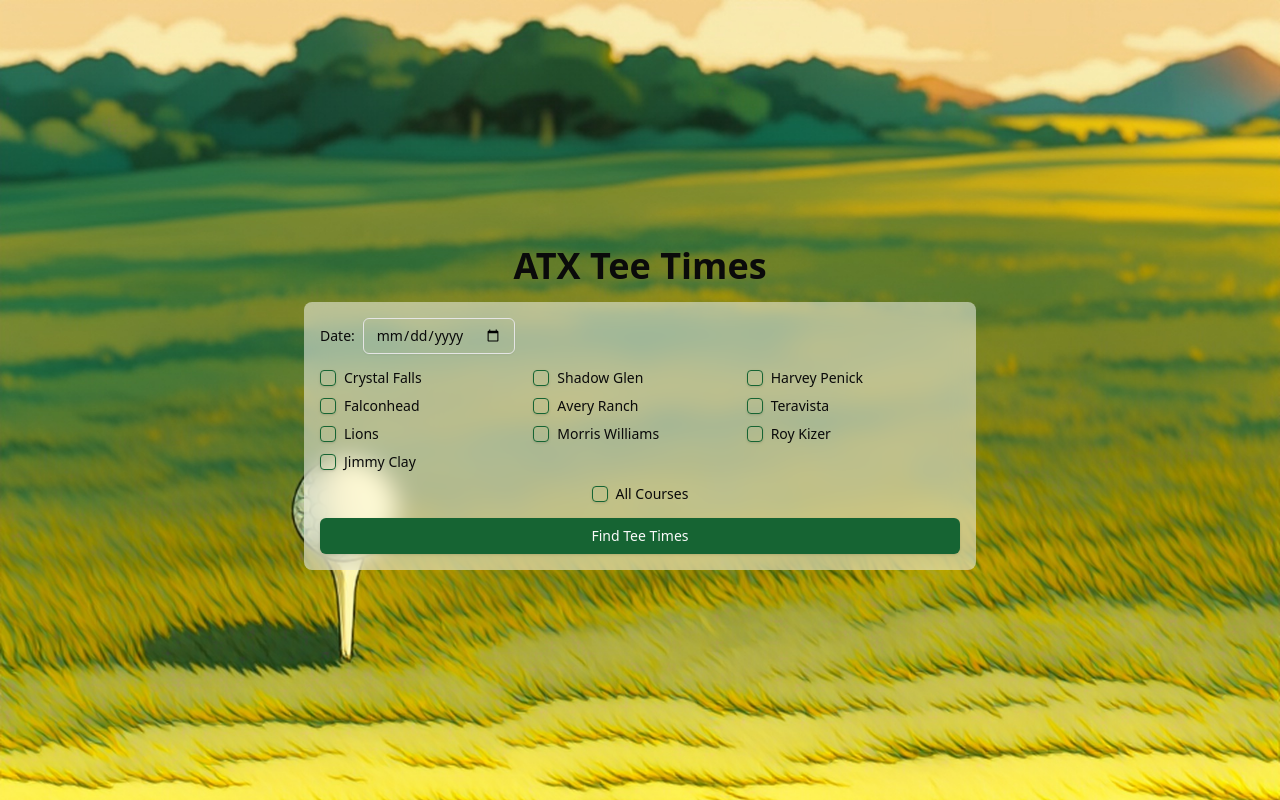
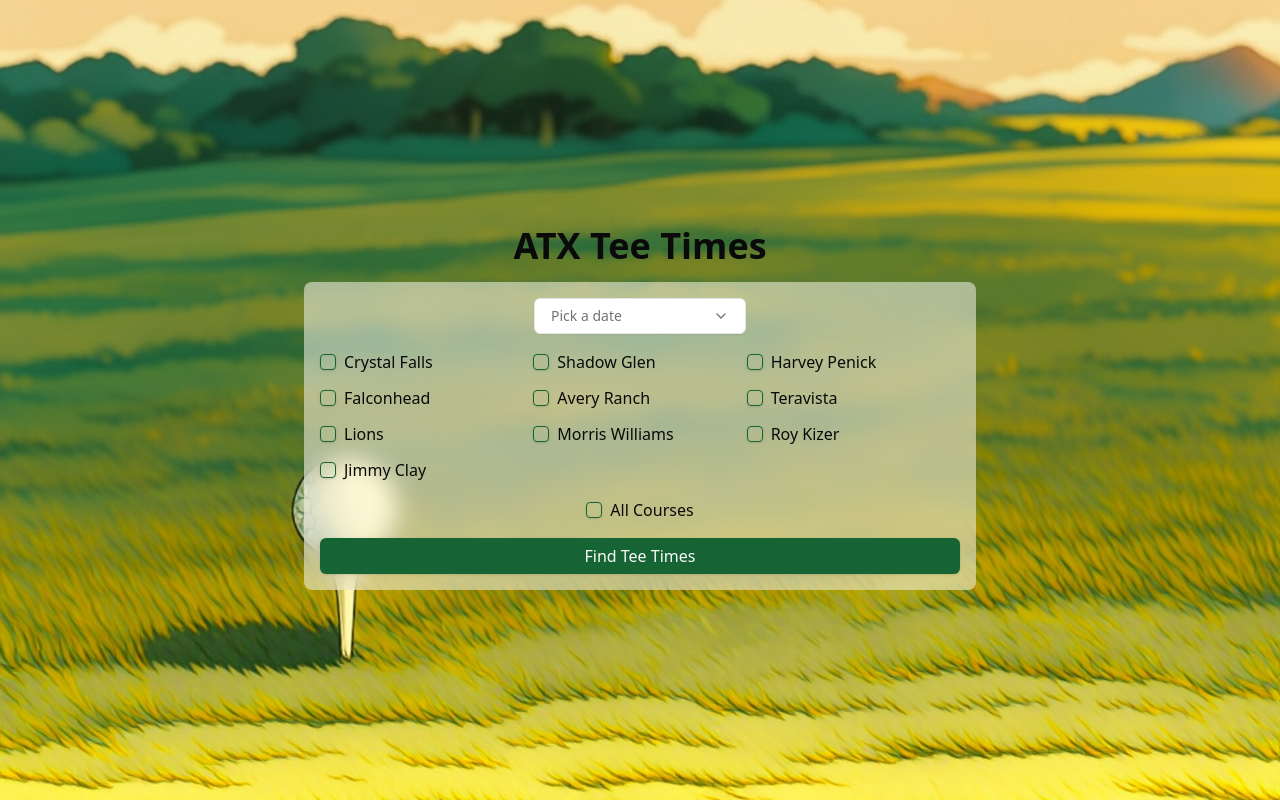
Before and after one commit to samkbe/golf-crawl, a Next.js app: page / in a window 1280 px wide. Built offline with nearby package versions, Linux system fonts and the light colour scheme.

Commit message:
UI Changes

```diff
--- a/app/page.tsx
+++ b/app/page.tsx
@@ -6,9 +6,12 @@ import { TeeTimeTable } from "@/app/components/teeTimeTable";
 import { Checkbox } from "@/components/ui/checkbox";
 import { Button } from "@/components/ui/button";
 import { Label } from "@/components/ui/label";
-import { Input } from "@/components/ui/input";
+import { Calendar } from "@/components/ui/calendar";
+import { Popover, PopoverContent, PopoverTrigger } from "@/components/ui/popover";
 import { toast } from "sonner";
 import { ErrorBoundary } from "@/app/components/errorBoundary";
+import { format } from "date-fns";
+import { ChevronDownIcon } from "lucide-react";
 
 const courses = [
 	{
@@ -60,6 +63,7 @@ export default function Home() {
 		isLoading: false,
 	});
 
+	const [date, setDate] = useState<Date>();
 	const [allSelected, setAllSelected] = useState(false);
 	const [hasSubmitted, setHasSubmitted] = useState(false);
 	const [selectedCourseNames, setSelectedCourseNames] = useState<string[]>([]);
@@ -91,11 +95,31 @@ export default function Home() {
 						);
 					}
 				}}
-				className="max-w-2xl rounded-lg p-4 mt-4 md:mx-auto bg-white/50 backdrop-blur-md"
+				className="max-w-2xl rounded-lg p-4 mt-4 md:mx-auto bg-white/50 backdrop-blur-md text-md"
 			>
-				<div className="flex items-center gap-2">
-					<Label htmlFor="date">Date:</Label>
-					<Input id="date" name="date" type="date" required className="w-auto" />
+				<div className="flex items-center gap-2 justify-center">
+					<input type="hidden" name="date" value={date ? format(date, "yyyy-MM-dd") : ""} />
+					<Popover>
+						<PopoverTrigger asChild>
+							<Button
+								variant="outline"
+								type="button"
+								data-empty={!date}
+								className="data-[empty=true]:text-muted-foreground w-[212px] justify-between text-left font-normal"
+							>
+								{date ? format(date, "PPP") : <span>Pick a date</span>}
+								<ChevronDownIcon />
+							</Button>
+						</PopoverTrigger>
+						<PopoverContent className="w-auto p-0" align="start">
+							<Calendar
+								mode="single"
+								selected={date}
+								onSelect={setDate}
+								defaultMonth={date}
+							/>
+						</PopoverContent>
+					</Popover>
 				</div>
 				<div className={`flex flex-wrap my-4 gap-y-3 ${allSelected ? "opacity-25" : ""}`}>
 					{courses.map(({ title, key }) => {
@@ -109,8 +133,9 @@ export default function Home() {
 									value={key}
 									name="courses"
 									disabled={allSelected}
-								/>
-								<Label htmlFor={key} className="text-nowrap cursor-pointer">
+									className="h-6 w-6 md:h-4 md:w-4"
+									/>
+								<Label htmlFor={key} className="text-md text-nowrap cursor-pointer">
 									{title}
 								</Label>
 							</div>
@@ -121,13 +146,14 @@ export default function Home() {
 					<Checkbox
 						id="all"
 						name="all"
+						className="h-6 w-6 md:h-4 md:w-4"
 						onCheckedChange={(checked) => setAllSelected(checked === true)}
 					/>
-					<Label htmlFor="all" className="cursor-pointer">
+					<Label htmlFor="all" className="text-md cursor-pointer">
 						All Courses
 					</Label>
 				</div>
-				<Button className="w-full" disabled={pending} type="submit">
+				<Button className="w-full text-md" disabled={pending} type="submit">
 					{pending ? "Fetching Tee Times..." : "Find Tee Times"}
 				</Button>
 			</form>
```
